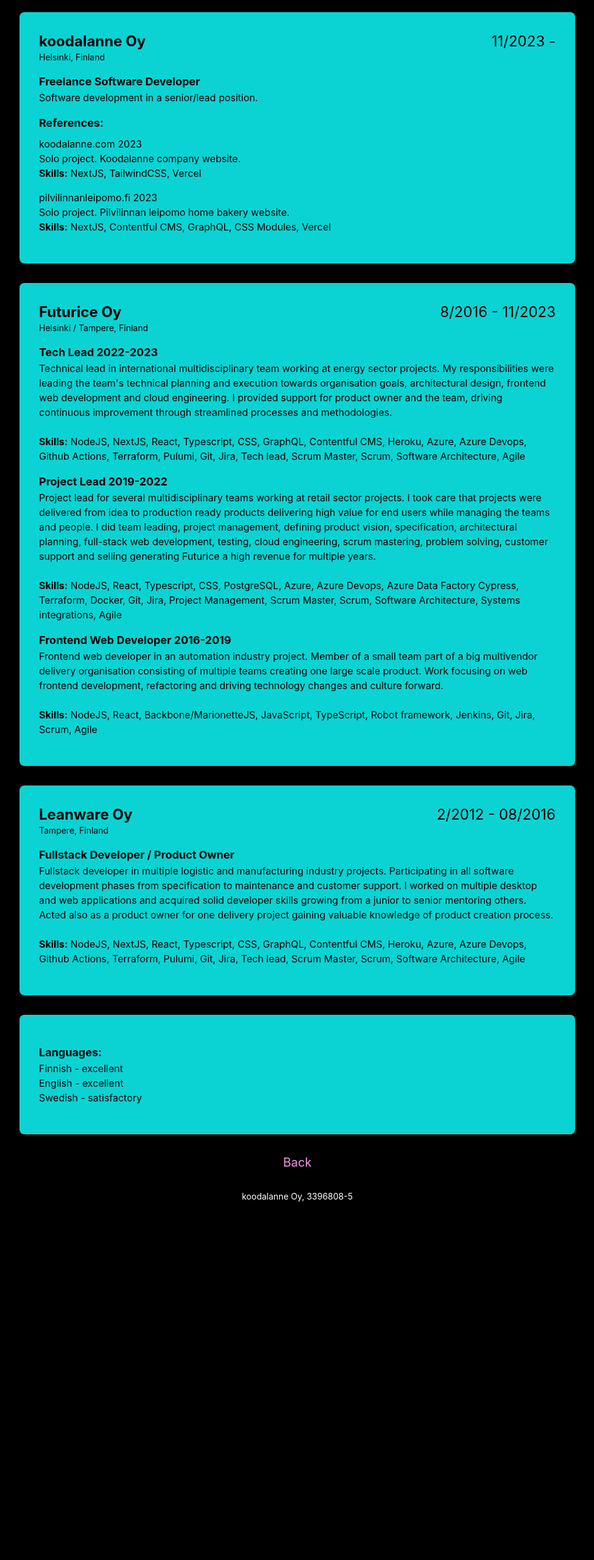
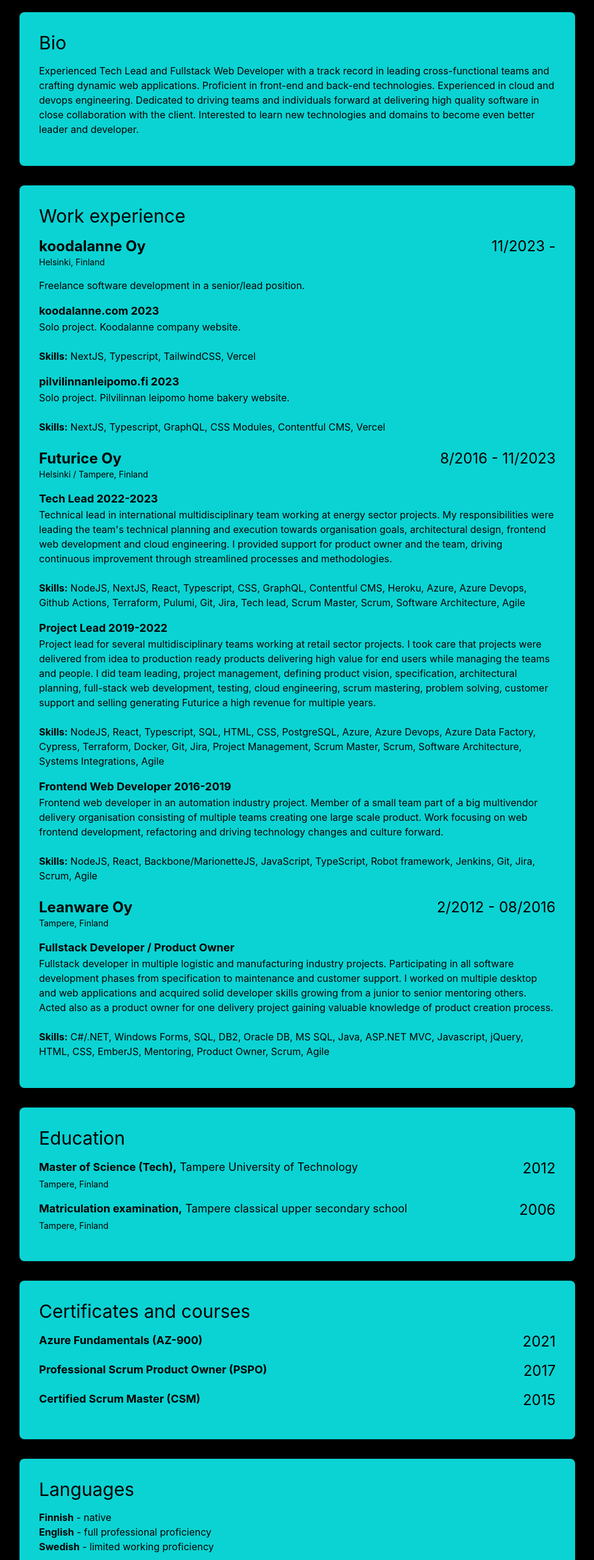
Before and after one commit to kmalanne/koodalanne, a Next.js app: page /cv in a window 1280 px wide. Shown: the part 68-2626 px from the top of the page at 61% size, without its empty margins (152-1127 px from the left). Before the commit the page ends 2048 px from the top, so only its background shows below. Built offline with nearby package versions, Linux system fonts and the light colour scheme.

Commit message:
Content update

```diff
--- a/src/app/cv/page.tsx
+++ b/src/app/cv/page.tsx
@@ -14,17 +14,32 @@
         <div className={pressStart2P.className}>
           <h1 className="text-4xl text-miamiPink mb-4">Curriculum Vitae</h1>
         </div>
-        <div className="bg-miamiBlue w-full md:w-3/4 lg:w-3/4 rounded-lg shadow-md p-4 md:p-8">
+
+        <div className="bg-miamiBlue w-full md:w-3/4 lg:w-3/4 p-4 md:p-8 rounded-lg shadow-md">
+          <h2 className="text-3xl mb-4">Bio</h2>
           <div className="mb-4">
+            <p>
+              Experienced Tech Lead and Fullstack Web Developer with a track record in leading
+              cross-functional teams and crafting dynamic web applications. Proficient in front-end
+              and back-end technologies. Experienced in cloud and devops engineering. Dedicated to
+              driving teams and individuals forward at delivering high quality software in close
+              collaboration with the client. Interested to learn new technologies and domains to
+              become even better leader and developer.
+            </p>
+          </div>
+        </div>
+
+        <div className="bg-miamiBlue w-full md:w-3/4 lg:w-3/4 mt-8 p-4 md:p-8 rounded-lg shadow-md">
+          <h2 className="text-3xl mb-4">Work experience</h2>
+          <div className="mb-6">
             <div className="flex justify-between text-2xl">
               <div className="font-bold">koodalanne Oy</div>
               <div>11/2023 -</div>
             </div>
             <div className="text-sm">Helsinki, Finland</div>
-            <div className="mt-4 font-bold text-lg">Freelance Software Developer</div>
-            <p>Software development in a senior/lead position.</p>
-            <div className="mt-4 font-bold text-lg">References: </div>
+            <p className="mt-4">Freelance software development in a senior/lead position.</p>
             <div className="mt-2">
+              <div className="mt-4 font-bold text-lg">
                 <a
                   href="https://koodalanne.com"
                   className="mt-8 hover:text-miamiPink"
@@ -34,13 +49,16 @@
                   koodalanne.com
                 </a>
                 <span> 2023</span>
+              </div>
               <p>
                 Solo project. Koodalanne company website.
                 <br />
-                <strong>Skills:</strong> NextJS, TailwindCSS, Vercel
+                <br />
+                <strong>Skills:</strong> NextJS, Typescript, TailwindCSS, Vercel
               </p>
             </div>
             <div className="mt-4">
+              <div className="mt-4 font-bold text-lg">
                 <a
                   href="https://pilvilinnanleipomo.fi"
                   className="mt-8 hover:text-miamiPink"
@@ -50,16 +68,18 @@
                   pilvilinnanleipomo.fi
                 </a>
                 <span> 2023</span>
+              </div>
               <p>
                 Solo project. Pilvilinnan leipomo home bakery website.
                 <br />
-                <strong>Skills:</strong> NextJS, Contentful CMS, GraphQL, CSS Modules, Vercel
+                <br />
+                <strong>Skills:</strong> NextJS, Typescript, GraphQL, CSS Modules, Contentful CMS,
+                Vercel
               </p>
             </div>
           </div>
-        </div>
-        <div className="bg-miamiBlue w-full mt-8 md:w-3/4 lg:w-3/4 rounded-lg shadow-md p-4 md:p-8">
-          <div className="mb-4">
+
+          <div className="mb-6">
             <div className="flex justify-between text-2xl">
               <div className="font-bold">Futurice Oy</div>
               <div>8/2016 - 11/2023</div>
@@ -89,9 +109,9 @@
               multiple years.
               <br />
               <br />
-              <strong>Skills:</strong> NodeJS, React, Typescript, CSS, PostgreSQL, Azure, Azure
-              Devops, Azure Data Factory Cypress, Terraform, Docker, Git, Jira, Project Management,
-              Scrum Master, Scrum, Software Architecture, Systems integrations, Agile
+              <strong>Skills:</strong> NodeJS, React, Typescript, SQL, HTML, CSS, PostgreSQL, Azure, Azure
+              Devops, Azure Data Factory, Cypress, Terraform, Docker, Git, Jira, Project Management,
+              Scrum Master, Scrum, Software Architecture, Systems Integrations, Agile
             </p>
             <div className="mt-4 font-bold text-lg">Frontend Web Developer 2016-2019</div>
             <p>
@@ -105,8 +125,7 @@
               Robot framework, Jenkins, Git, Jira, Scrum, Agile
             </p>
           </div>
-        </div>
-        <div className="bg-miamiBlue w-full mt-8 md:w-3/4 lg:w-3/4 rounded-lg shadow-md p-4 md:p-8">
+
           <div className="mb-4">
             <div className="flex justify-between text-2xl">
               <div className="font-bold">Leanware Oy</div>
@@ -123,24 +142,69 @@
               process.
               <br />
               <br />
-              <strong>Skills:</strong> NodeJS, NextJS, React, Typescript, CSS, GraphQL, Contentful
-              CMS, Heroku, Azure, Azure Devops, Github Actions, Terraform, Pulumi, Git, Jira, Tech
-              lead, Scrum Master, Scrum, Software Architecture, Agile
+              <strong>Skills:</strong> C#/.NET, Windows Forms, SQL, DB2, Oracle DB, MS SQL, Java, ASP.NET
+              MVC, Javascript, jQuery, HTML, CSS, EmberJS, Mentoring, Product Owner, Scrum, Agile
             </p>
           </div>
         </div>
-        <div className="bg-miamiBlue w-full mt-8 md:w-3/4 lg:w-3/4 rounded-lg shadow-md p-4 md:p-8">
+
+        <div className="bg-miamiBlue w-full md:w-3/4 lg:w-3/4 mt-8 p-4 md:p-8 rounded-lg shadow-md">
+          <h2 className="text-3xl mb-4">Education</h2>
           <div className="mb-4">
-            <div className="mt-4 font-bold text-lg">Languages:</div>
+            <div className="flex justify-between text-lg">
+              <div>
+                <strong>Master of Science (Tech),</strong> Tampere University of Technology
+              </div>
+              <div className="text-2xl">2012</div>
+            </div>
+            <div className="text-sm">Tampere, Finland</div>
+          </div>
+          <div className="mb-4">
+            <div className="flex justify-between text-lg">
+              <div>
+                <strong>Matriculation examination,</strong> Tampere classical upper secondary school
+              </div>
+              <div className="text-2xl">2006</div>
+            </div>
+            <div className="text-sm">Tampere, Finland</div>
+          </div>
+        </div>
+
+        <div className="bg-miamiBlue w-full md:w-3/4 lg:w-3/4 mt-8 p-4 md:p-8 rounded-lg shadow-md">
+          <h2 className="text-3xl mb-4">Certificates and courses</h2>
+          <div className="mb-4">
+            <div className="flex justify-between text-lg">
+              <div className="font-bold">Azure Fundamentals (AZ-900)</div>
+              <div className="text-2xl">2021</div>
+            </div>
+          </div>
+          <div className="mb-4">
+            <div className="flex justify-between text-lg">
+              <div className="font-bold">Professional Scrum Product Owner (PSPO)</div>
+              <div className="text-2xl">2017</div>
+            </div>
+          </div>
+          <div className="mb-4">
+            <div className="flex justify-between text-lg">
+              <div className="font-bold">Certified Scrum Master (CSM)</div>
+              <div className="text-2xl">2015</div>
+            </div>
+          </div>
+        </div>
+
+        <div className="bg-miamiBlue w-full md:w-3/4 lg:w-3/4 mt-8 p-4 md:p-8 rounded-lg shadow-md">
+          <h2 className="text-3xl mb-4">Languages</h2>
+          <div className="mb-4">
             <p>
-              Finnish - excellent
+              <strong>Finnish</strong> - native
               <br />
-              English - excellent
+              <strong>English</strong> - full professional proficiency
               <br />
-              Swedish - satisfactory
+              <strong>Swedish</strong> - limited working proficiency
             </p>
           </div>
         </div>
+
         <a href="/" className="mt-8 text-xl text-miamiPink hover:text-miamiBlue">
           Back
         </a>
```
Lines whose indentation alone changed are shown as unchanged.
